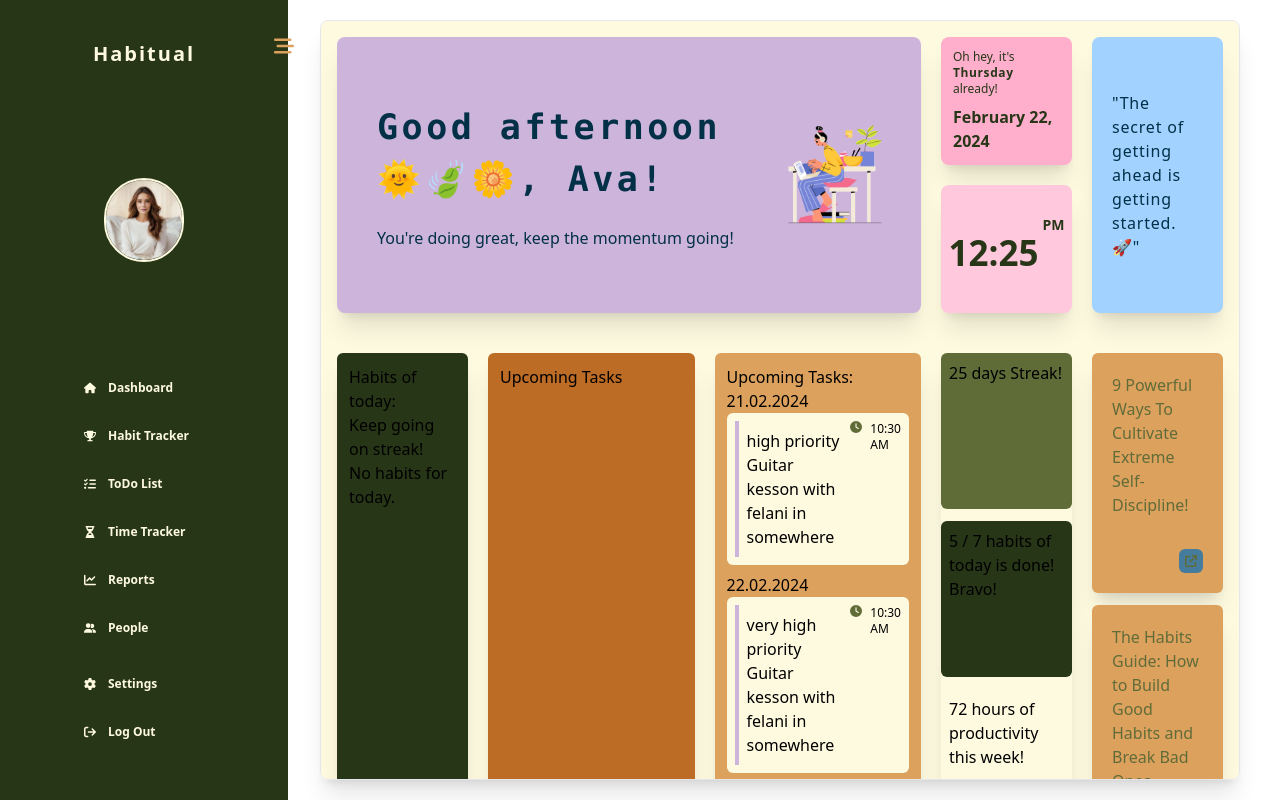
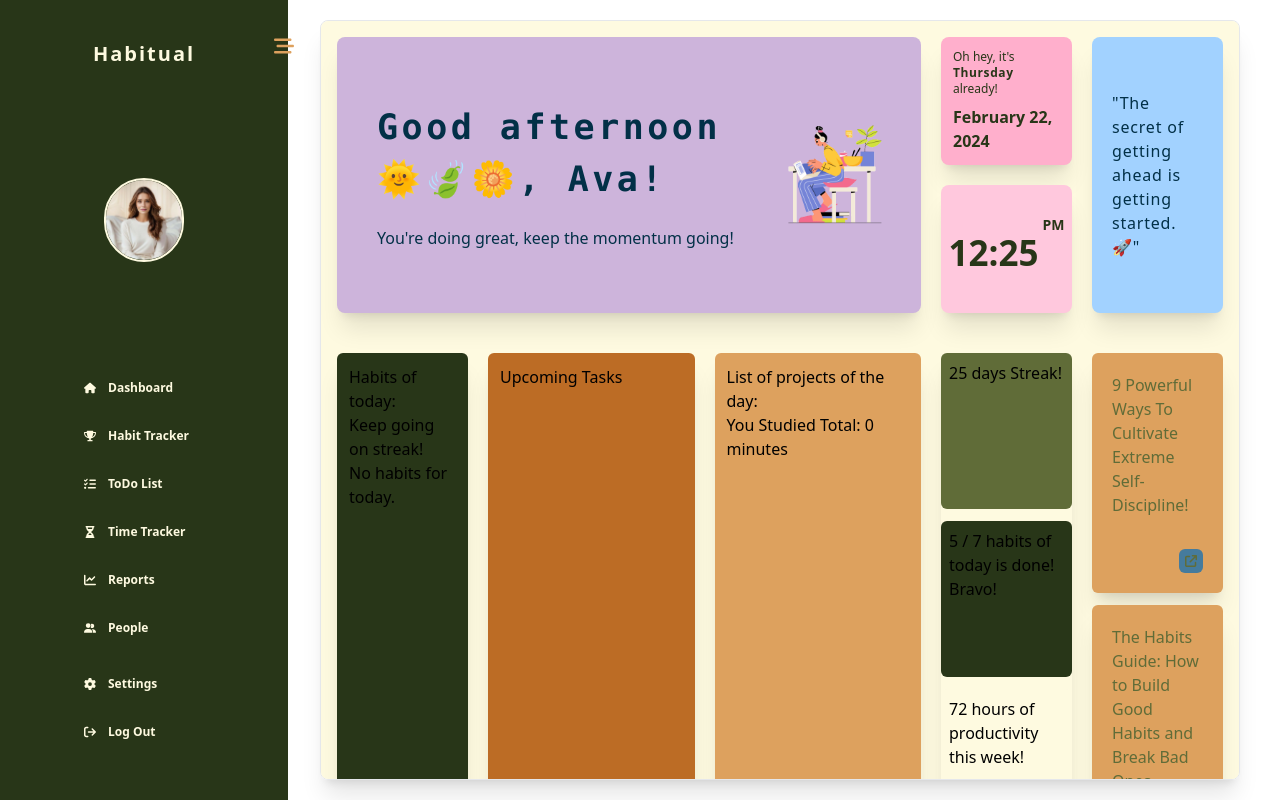
Before and after one commit to HitaBeeDev/Habitual, a React (Vite) app: page / in a window 1280 px wide. Built offline with nearby package versions, Linux system fonts and the light colour scheme.

Commit message:
starting the report section

```diff
--- a/src/Components/ReportsSection/ReportSectionPage.jsx
+++ b/src/Components/ReportsSection/ReportSectionPage.jsx
@@ -1,6 +1,6 @@
 function ReportSectionPage() {
   return (
-    <div className="mt-5 mb-5 ml-16 mr-16">
+    <div className="lg:mt-5 lg:mb-5 mt-20 w-full flex flex-col gap-10 lg:grid lg:grid-cols-12 lg:gap-5 lg:justify-between bg-colorD3">
       ReportSectionPage /// Lorem ipsum dolor sit amet consectetur adipisicing
       elit. Magni odio facere molestiae iusto, temporibus impedit! Totam atque
       possimus distinctio rerum doloribus mollitia minus id nobis aperiam, animi
--- a/src/Components/TimeTracker/TimeTrackerWidget.jsx
+++ b/src/Components/TimeTracker/TimeTrackerWidget.jsx
@@ -1,48 +1,23 @@
-import { FontAwesomeIcon } from "@fortawesome/react-fontawesome";
-import { faClock } from "@fortawesome/free-solid-svg-icons";
+import { useTimeTracker } from "../../ContextAPI/TimeTrackerContext";
 
 function TimeTrackerWidget() {
+  const { projects, formatTime, totalTimeStudied } = useTimeTracker();
+
   return (
     <div className="cursor-pointer p-3 bg-colorA4 rounded-md shadow-xl h-full">
-      <p>Upcoming Tasks:</p>
+      <div>
+        <p>List of projects of the day:</p>
+        <ul>
+          {projects.map((project, index) => (
+            <li className="flex flex-row justify-between" key={index}>
+              <p>{project.name}</p>
+              <p>{formatTime(project.timeLeft)}</p>
+            </li>
+          ))}
+        </ul>
+      </div>
 
-      <ul className="flex flex-col gap-2">
-        <div>
-          <p>21.02.2024</p>
-          <li className="flex flex-row bg-colorA3 rounded-md p-2">
-            <div className="border-l-4 border-colorB1 p-2">
-              <p>high priority</p>
-              <p>Guitar kesson with felani in somewhere</p>
-            </div>
-
-            <div className="flex flex-row gap-2">
-              <FontAwesomeIcon
-                icon={faClock}
-                className="w-3 h-3 text-colorA1"
-              />
-              <p className="text-xs">10:30 AM</p>
-            </div>
-          </li>
-        </div>
-
-        <div>
-          <p>22.02.2024</p>
-          <li className="flex flex-row bg-colorA3 rounded-md p-2">
-            <div className="border-l-4 border-colorB1 p-2">
-              <p>very high priority</p>
-              <p>Guitar kesson with felani in somewhere</p>
-            </div>
-
-            <div className="flex flex-row gap-2">
-              <FontAwesomeIcon
-                icon={faClock}
-                className="w-3 h-3 text-colorA1"
-              />
-              <p className="text-xs">10:30 AM</p>
-            </div>
-          </li>
-        </div>
-      </ul>
+      <p>You Studied Total: {formatTime(totalTimeStudied, true)}</p>
     </div>
   );
 }
```
